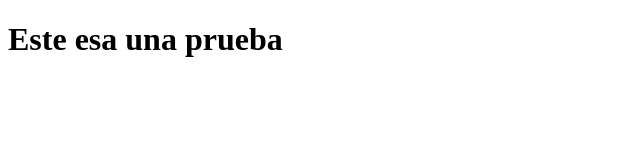
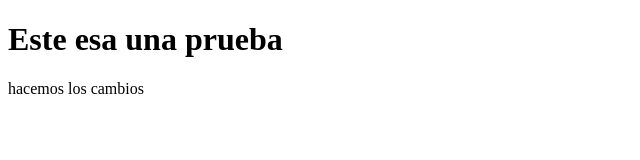
Before and after one commit to malavidaxz/Repor2022, a plain HTML site: page index.html in a window 1280 px wide. Shown: the whole page, without its empty margins (0-640 px from the left). Drawn offline with Linux system fonts and the light colour scheme.

Commit message:
Update index.html

```diff
--- a/index.html
+++ b/index.html
@@ -8,5 +8,6 @@
 </head>
 <body>
     <h1>Este esa una prueba</h1>
+    <p>hacemos los cambios</p>
 </body>
 </html>
```
